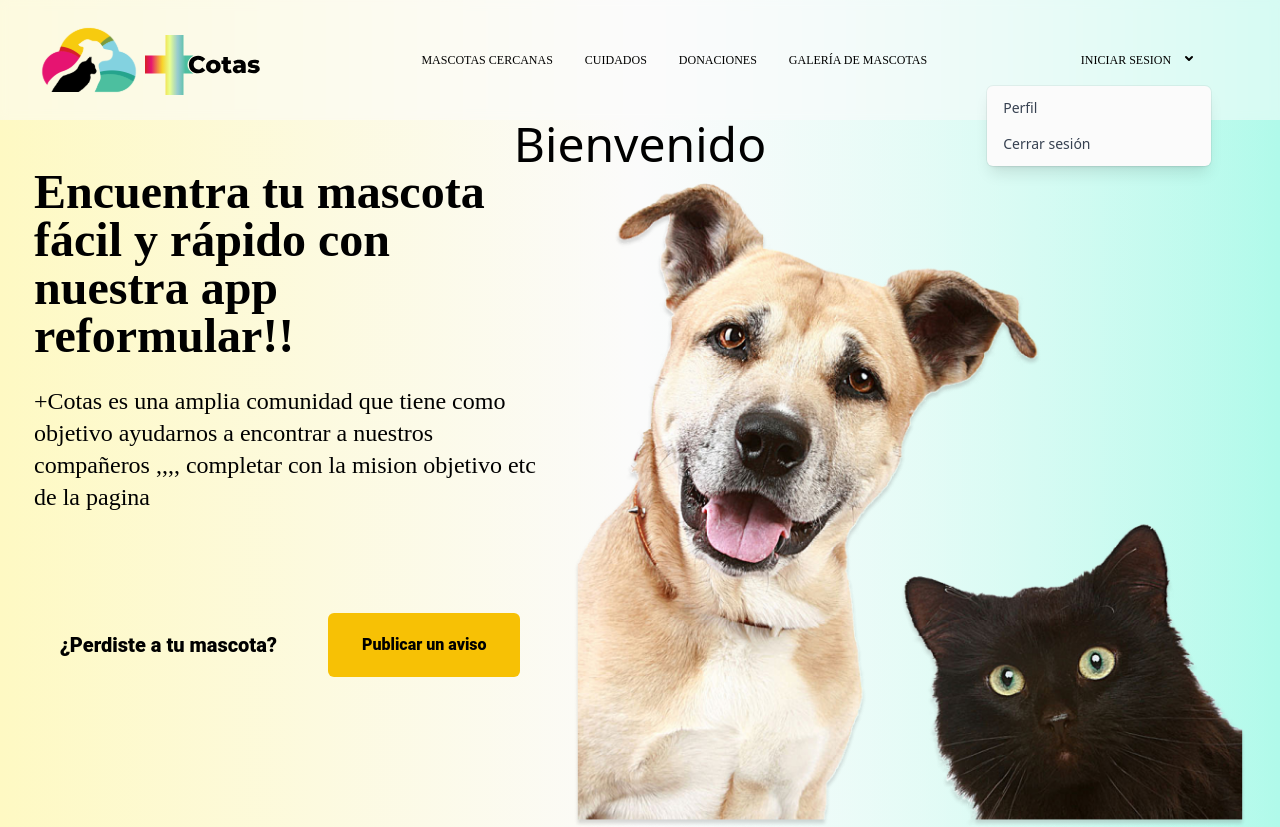
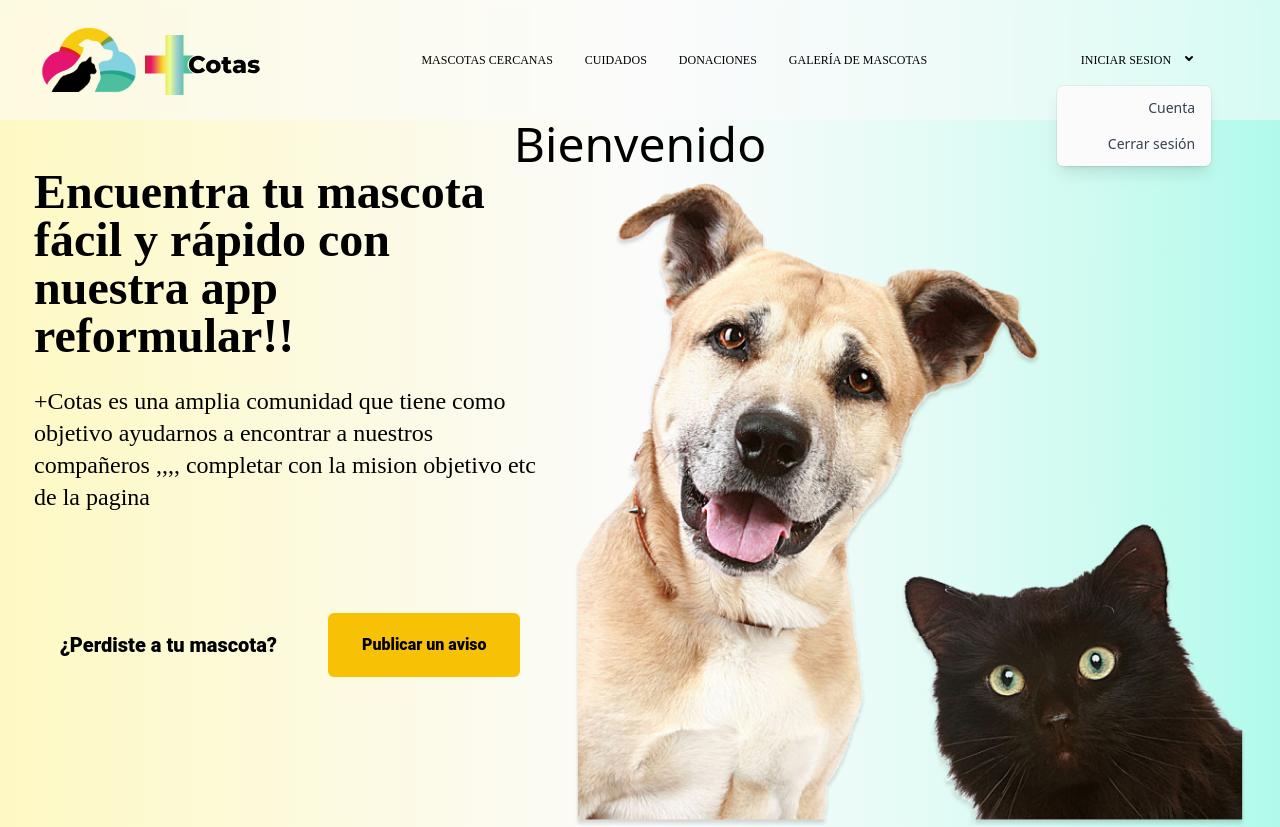
Before and after one commit to Veron-Juan/Devlights-final-project, a React (Vite) app in the folder frontend/: page / in a window 1280 px wide. Both pictures are taken after a click on the button "INICIAR SESION". Built offline with nearby package versions, Linux system fonts and the light colour scheme.

Commit message:
fix:Resolución arreglada;links a la derecha

```diff
--- a/frontend/src/components/Navbar/Dropdown.jsx
+++ b/frontend/src/components/Navbar/Dropdown.jsx
@@ -6,15 +6,13 @@ import { clearLocalStorageUser } from "../../redux/states.js/user";
 function Dropdown() {
   const [isOpen, setIsOpen] = useState(false);
 
-
-
-  const cerrarSesion = ()=>{
-    clearLocalStorageUser()
-    location.reload()
-  }
+  const cerrarSesion = () => {
+    clearLocalStorageUser();
+    location.reload();
+  };
 
   return (
-    <div className="relative inline-block text-left">
+    <div className="relative inline-block">
       <div>
         <button
           type="button"
@@ -43,17 +41,17 @@ function Dropdown() {
 
       {isOpen && (
         <div
-          className="origin-top-right absolute right-0 mt-2 w-56 rounded-md shadow-lg bg-white ring-1 ring-black ring-opacity-5"
+          className="origin-top-right absolute right-0 mt-2 w-[154px] rounded-md shadow-lg bg-white ring-1 ring-black ring-opacity-5"
           role="menu"
           aria-orientation="vertical"
           aria-labelledby="options-menu"
         >
-          <div className="py-1" role="none">
-            <a // Reemplazar por Link component luego
-              href="#" // Añadir dirección de página luego
+          <div className="py-1 text-right" role="none">
+            <a
+              href="#"
               className="block px-4 py-2 text-sm text-gray-700 hover:bg-gray-100 hover:text-gray-900 no-underline"
             >
-              Perfil
+              Cuenta
             </a>
             <a
               onClick={cerrarSesion}
```
